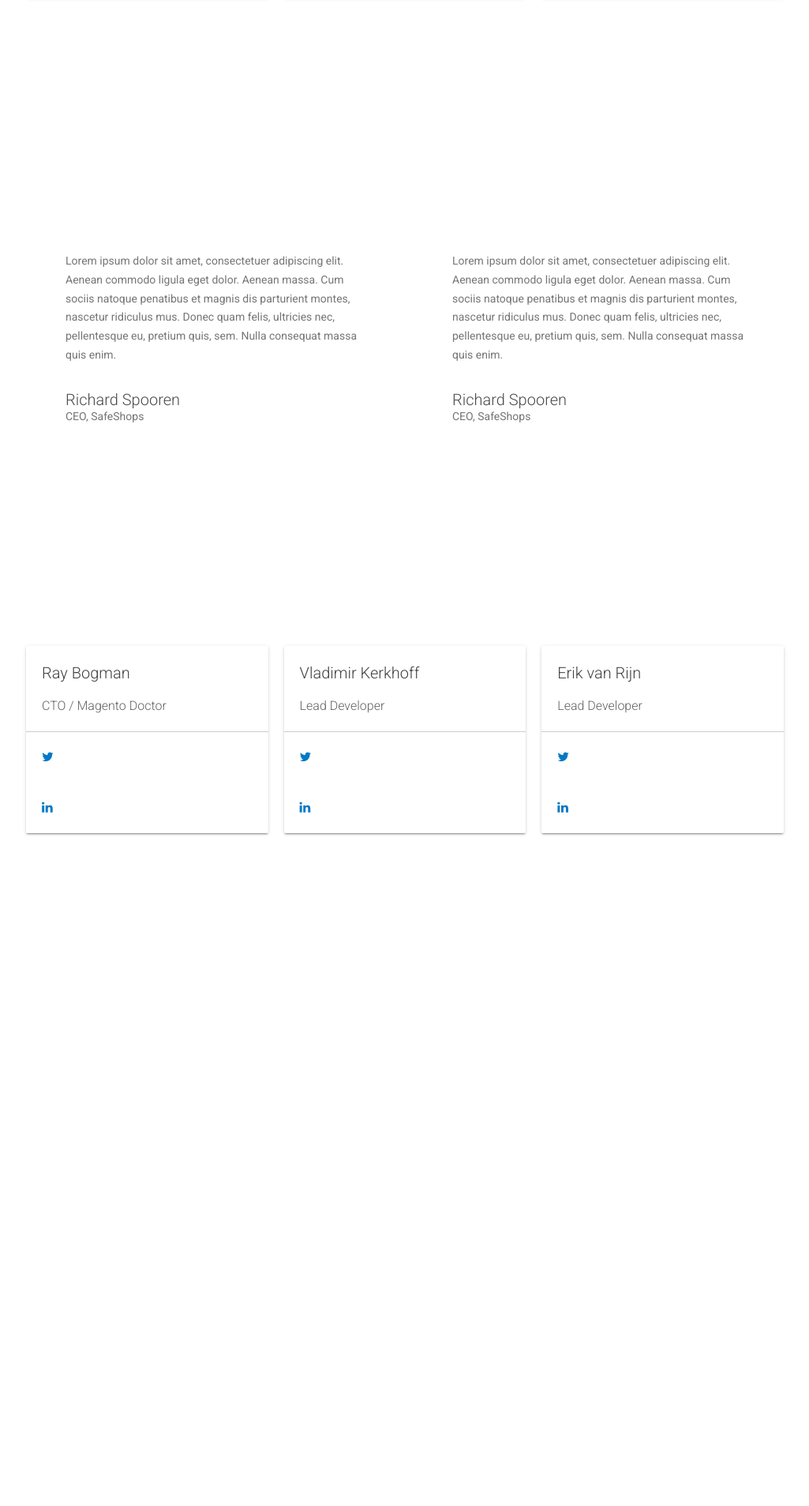
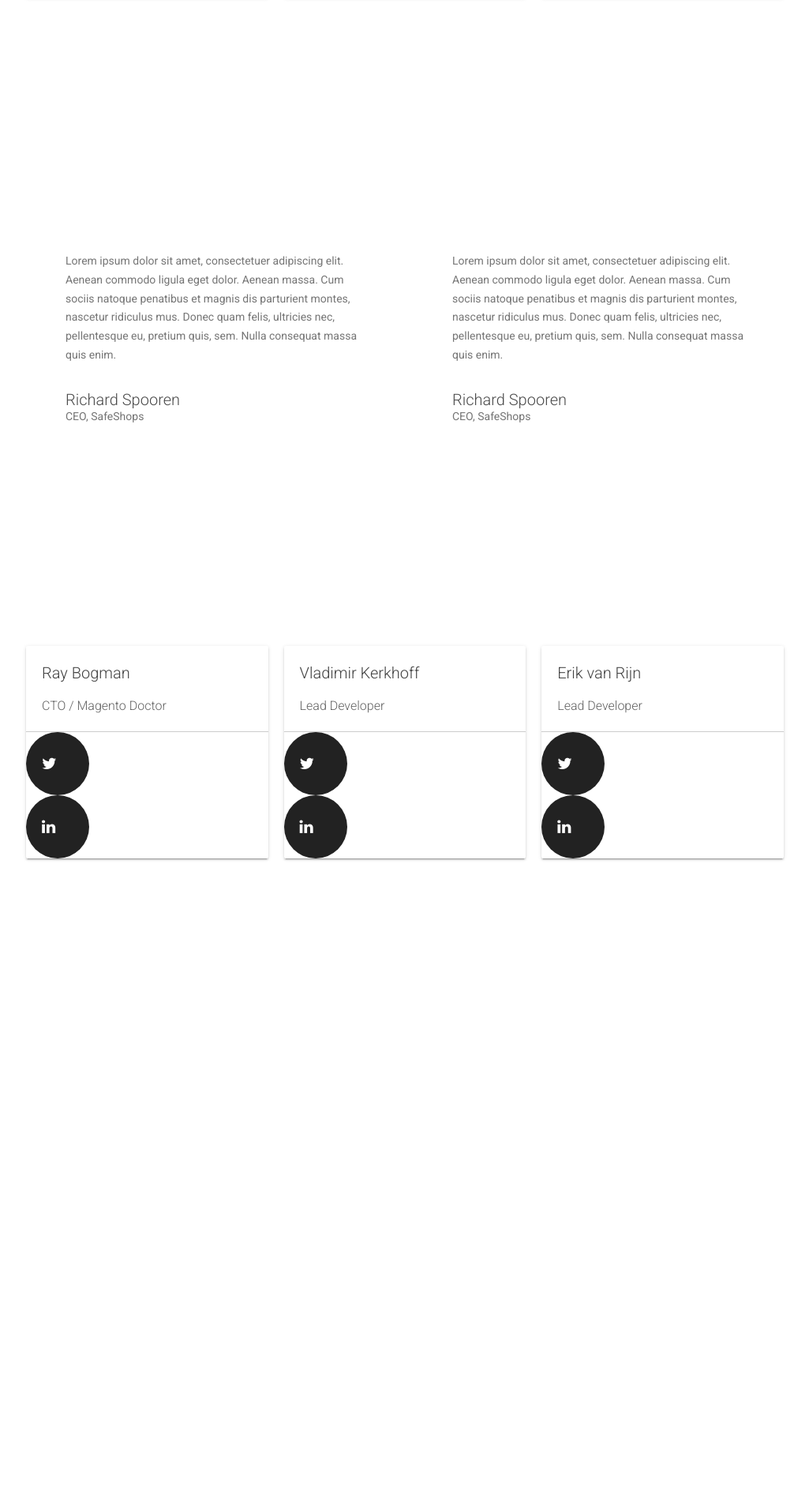
Before and after one commit to mage-acadamy/mage-acadamy.github.io, a Jekyll site: the page built from index.html, in a window 1280 px wide. Shown: the part 2165-4072 px from the top of the page at 79% size, without its empty margins (127-1152 px from the left). Built offline with Jekyll 4.4.1, drawn with Linux system fonts in a browser that asks for light colours; nearby versions of some CDN libraries; comment, search, counter and statistics services are not loaded; before the commit the page ends 3976 px from its top, so only the background shows below that.

Commit message:
update social-buttons

```diff
--- a/_includes/css/style.scss
+++ b/_includes/css/style.scss
@@ -2438,3 +2438,28 @@ body.case-study {
     width: auto;
   }
 }
+
+ul.social-buttons {
+    margin-bottom: 0;
+}
+
+ul.social-buttons li a {
+    display: block;
+    width: 40px;
+    height: 40px;
+    border-radius: 100%;
+    font-size: 20px;
+    line-height: 40px;
+    outline: 0;
+    color: #fff;
+    background-color: #222;
+    -webkit-transition: all .3s;
+    -moz-transition: all .3s;
+    transition: all .3s;
+}
+
+ul.social-buttons li a:hover,
+ul.social-buttons li a:focus,
+ul.social-buttons li a:active {
+    background-color: #fed136;
+}
```
